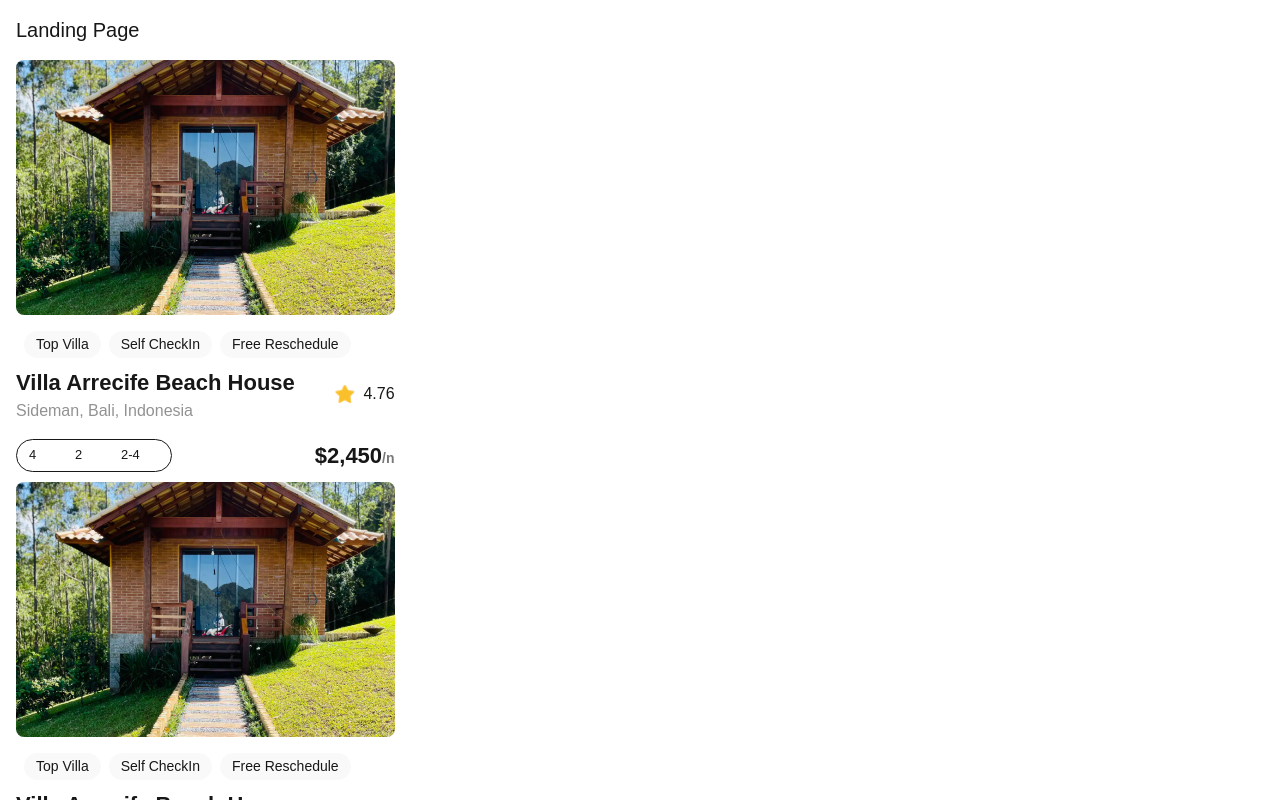
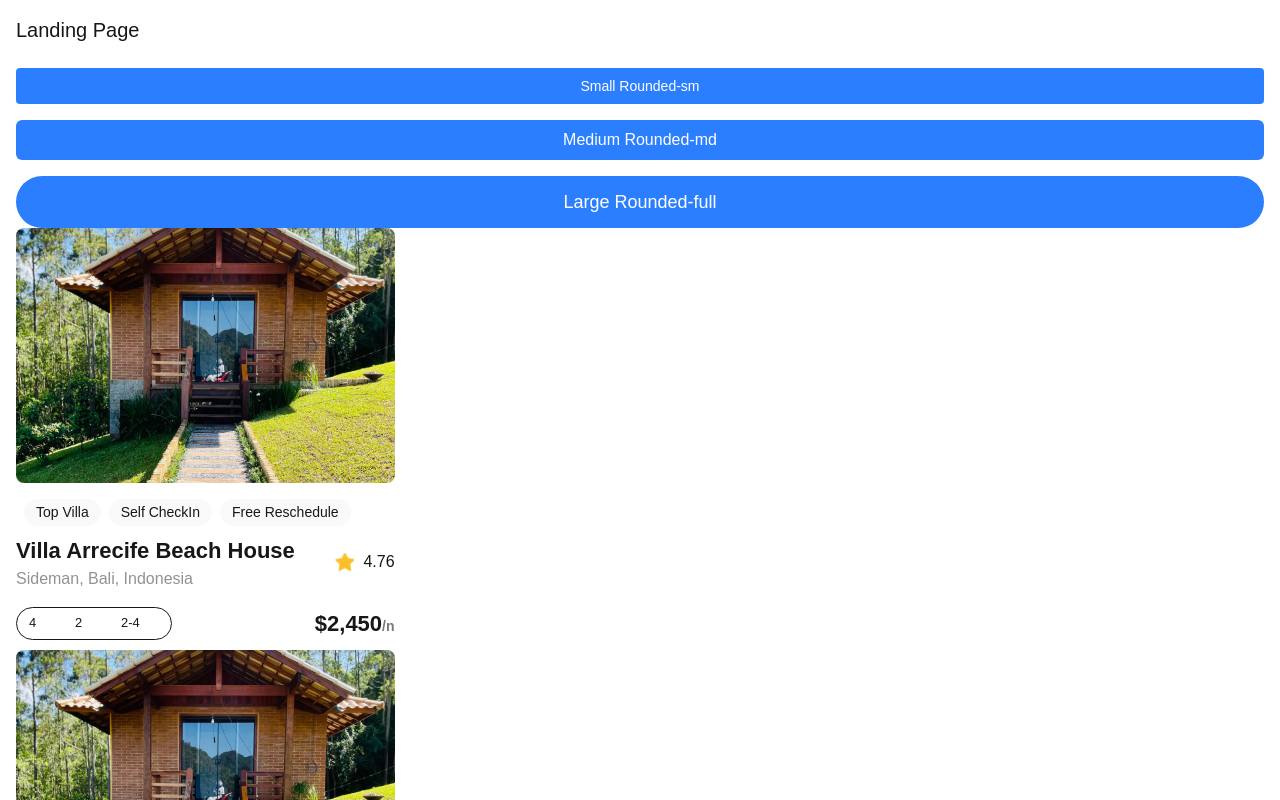
Before and after one commit to DaniKandie/alx-project-0x00-setup, a Next.js app in the folder alx-project-0x00/: page /landing in a window 1280 px wide. Shown: the top 800 px of the page. Built offline with nearby package versions, Linux system fonts and the light colour scheme.

Commit message:
Feat: Added dynamic Button components

```diff
--- /dev/null
+++ b/alx-project-0x00/components/Button.tsx
@@ -0,0 +1,11 @@
+import { ButtonProps } from "@/interfaces";
+
+const Button: React.FC<ButtonProps> = ({ title, style }) => {
+  return (
+    <button className={`px-4 py-2 text-white bg-blue-500 ${style}`}>
+      {title}
+    </button>
+  );
+};
+
+export default Button;
--- a/alx-project-0x00/interfaces/index.ts
+++ b/alx-project-0x00/interfaces/index.ts
@@ -1,3 +1,7 @@
 export interface PillProps {
   title: string;
 }
+export interface ButtonProps {
+  title: string;
+  style: string; // Accepts Tailwind classes or custom styles
+}
--- a/alx-project-0x00/pages/landing.tsx
+++ b/alx-project-0x00/pages/landing.tsx
@@ -1,11 +1,16 @@
 import React from "react";
 import Card from "@/components/Card";
+import Button from "@/components/Button";
 
 const Landing: React.FC = () => {
   return (
     <div className="p-4">
       <h1 className="text-xl font-extralight mb-4">Landing Page</h1>
-
+      <div className="mt-6 flex flex-col gap-4">
+  <Button title="Small Rounded-sm" style="rounded-sm text-sm" />
+  <Button title="Medium Rounded-md" style="rounded-md text-base" />
+  <Button title="Large Rounded-full" style="rounded-full text-lg px-6 py-3" />
+</div>
       {/* Use Card Component */}
       <Card />
       <Card />
```
